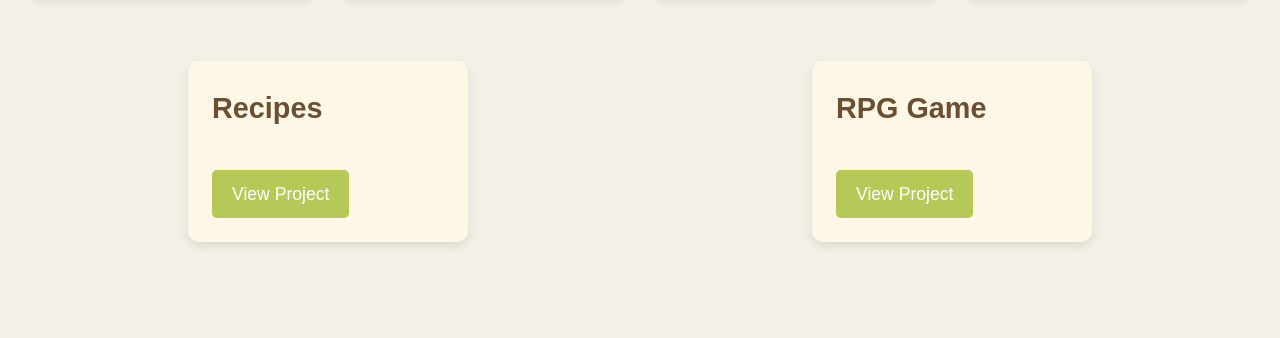
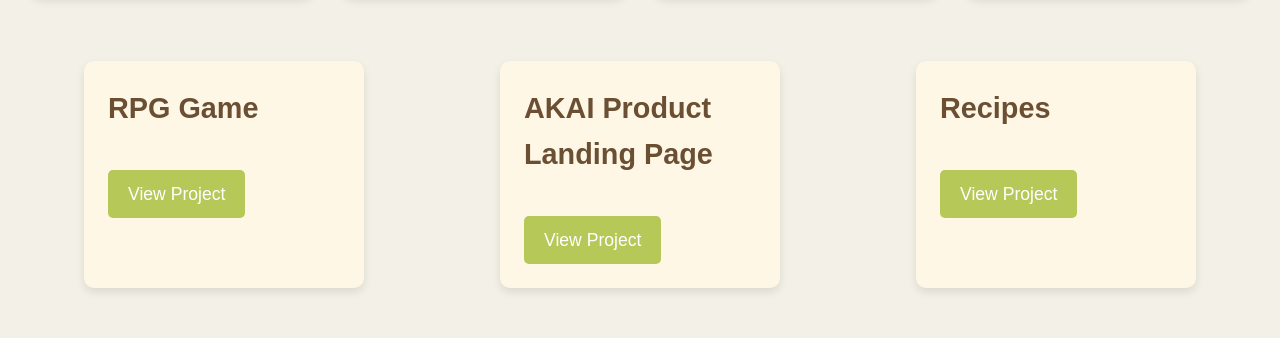
Before and after one commit to mttrsl/MTTRSL-PORTFOLIO, a plain HTML site: page index.html in a window 1280 px wide. Shown: the part 1063-1401 px from the top of the page. Drawn offline with Linux system fonts and the light colour scheme; a script that the page names is missing.

Commit message:
Updated HTML with landing page project

```diff
--- a/index.html
+++ b/index.html
@@ -3,7 +3,7 @@
   <head>
     <meta charset="UTF-8" />
     <meta name="viewport" content="width=device-width, initial-scale=1.0" />
-    <title>Your Portfolio</title>
+    <title>Matt Russell Portfolio</title>
     <link rel="stylesheet" href="style.css" />
   </head>
   <body>
@@ -90,18 +90,27 @@
           >
         </div>
         <div class="project">
-          <h3>Recipes</h3>
+          <h3>RPG Game</h3>
           <a
-            href="https://mttrsl.github.io/odin-recipes/"
+            href="https://mttrsl.github.io/fCC-JSbasics_RPG/"
             target="_blank"
             class="project-btn"
             >View Project</a
           >
         </div>
         <div class="project">
-          <h3>RPG Game</h3>
+          <h3>AKAI Product Landing Page</h3>
           <a
-            href="https://mttrsl.github.io/fCC-JSbasics_RPG/"
+            href="https://mttrsl.github.io/fCC-Product-Landing-Page/"
+            target="_blank"
+            class="project-btn"
+            >View Project</a
+          >
+        </div>
+        <div class="project">
+          <h3>Recipes</h3>
+          <a
+            href="https://mttrsl.github.io/odin-recipes/"
             target="_blank"
             class="project-btn"
             >View Project</a
```
